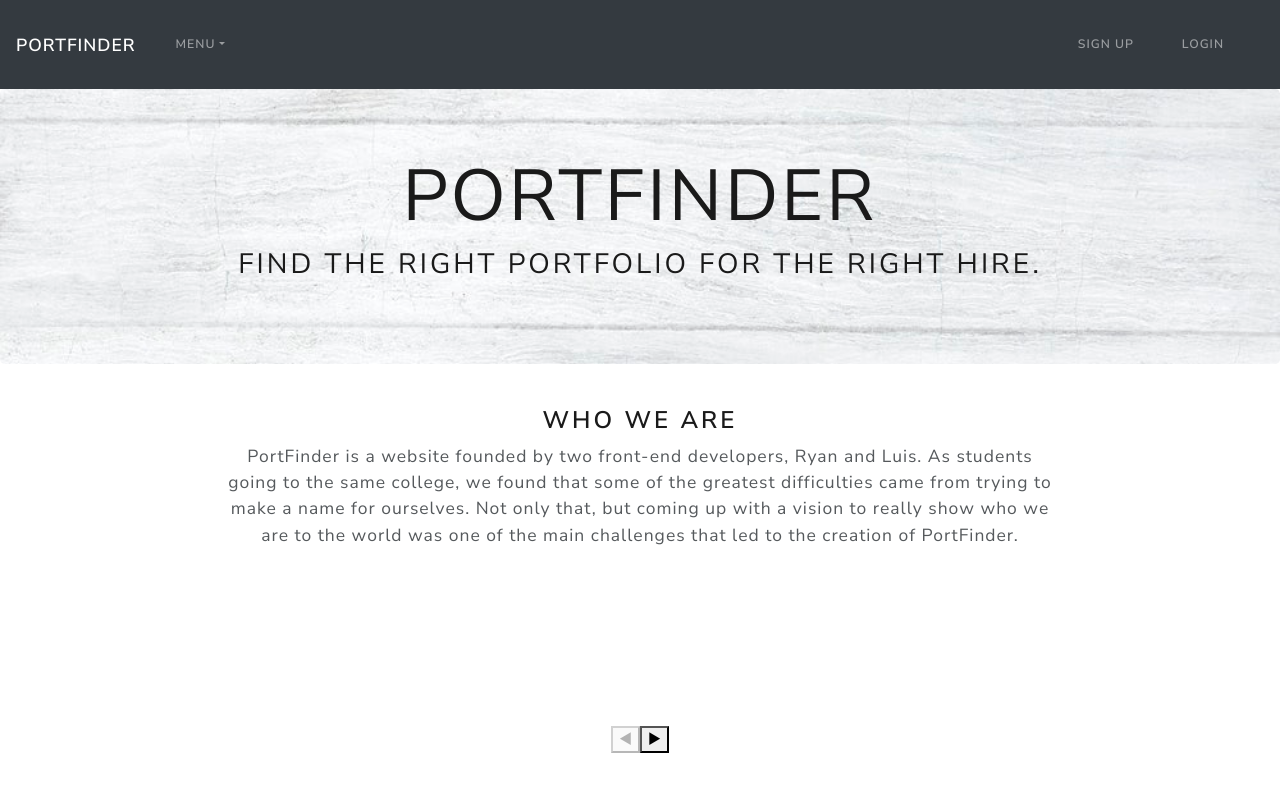
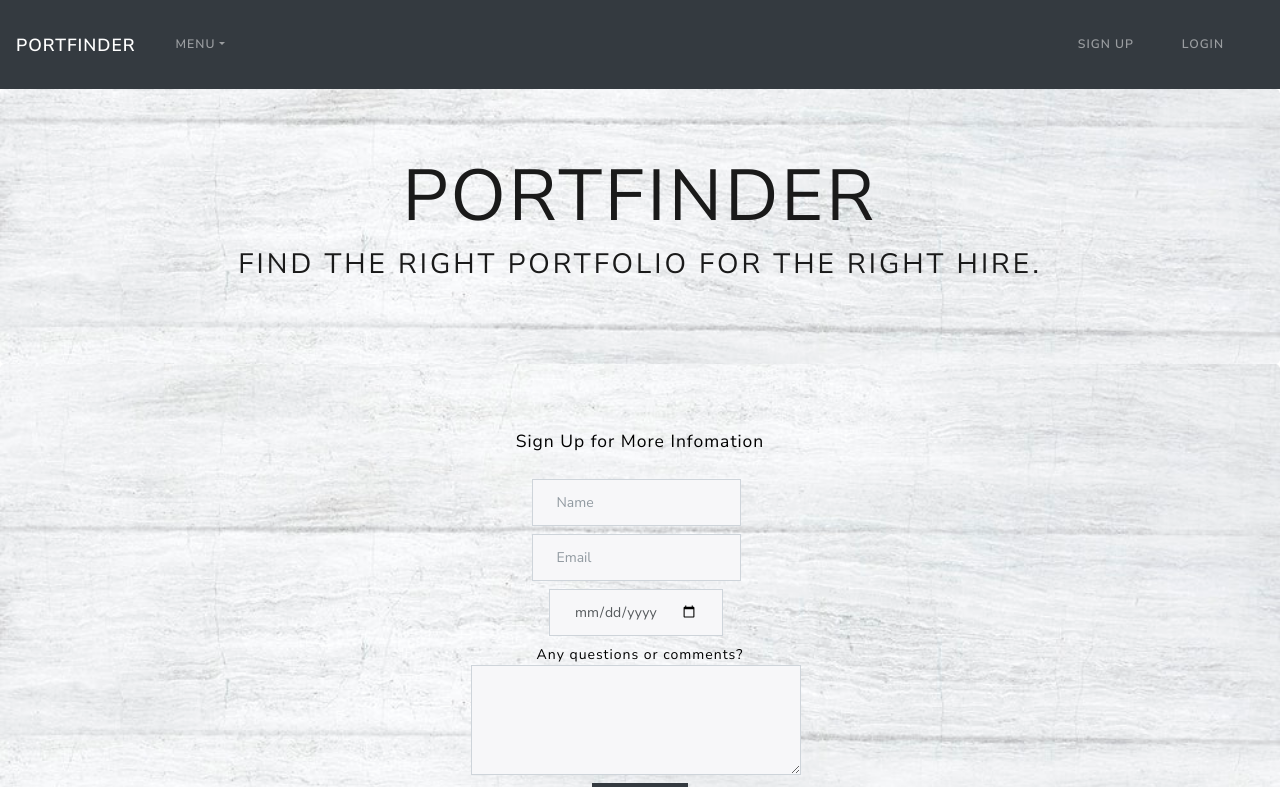
Before and after one commit to ryd0g/Winter-INT, a React (Create React App) app in the folder winter-int/: page / in a window 1280 px wide. Shown: the top 787 px of the page. Built offline with nearby package versions, Linux system fonts and the light colour scheme.

Commit message:
added react router paths

```diff
--- a/winter-int/src/App.js
+++ b/winter-int/src/App.js
@@ -9,18 +9,23 @@ import Main from './Main.js';
 import Info from './Info.js';
 import CTA from './CTA.js';
 import Footer from './Footer.js';
+import Signup from './Signup.js';
+import { HashRouter as Router, Route } from 'react-router-dom';
 
 library.add(fab, faGithub);
 
 function App() {
   return (
+    <Router>
       <div className='App'>
         <Navigation />
         <Main />
-      <Info />
+        <Route path='/signup' component={Signup} />
+        <Route path='/info' component={Info} />
         <CTA />
         <Footer />
       </div>
+    </Router>
   );
 }
 
```
Lines whose indentation alone changed are shown as unchanged.
